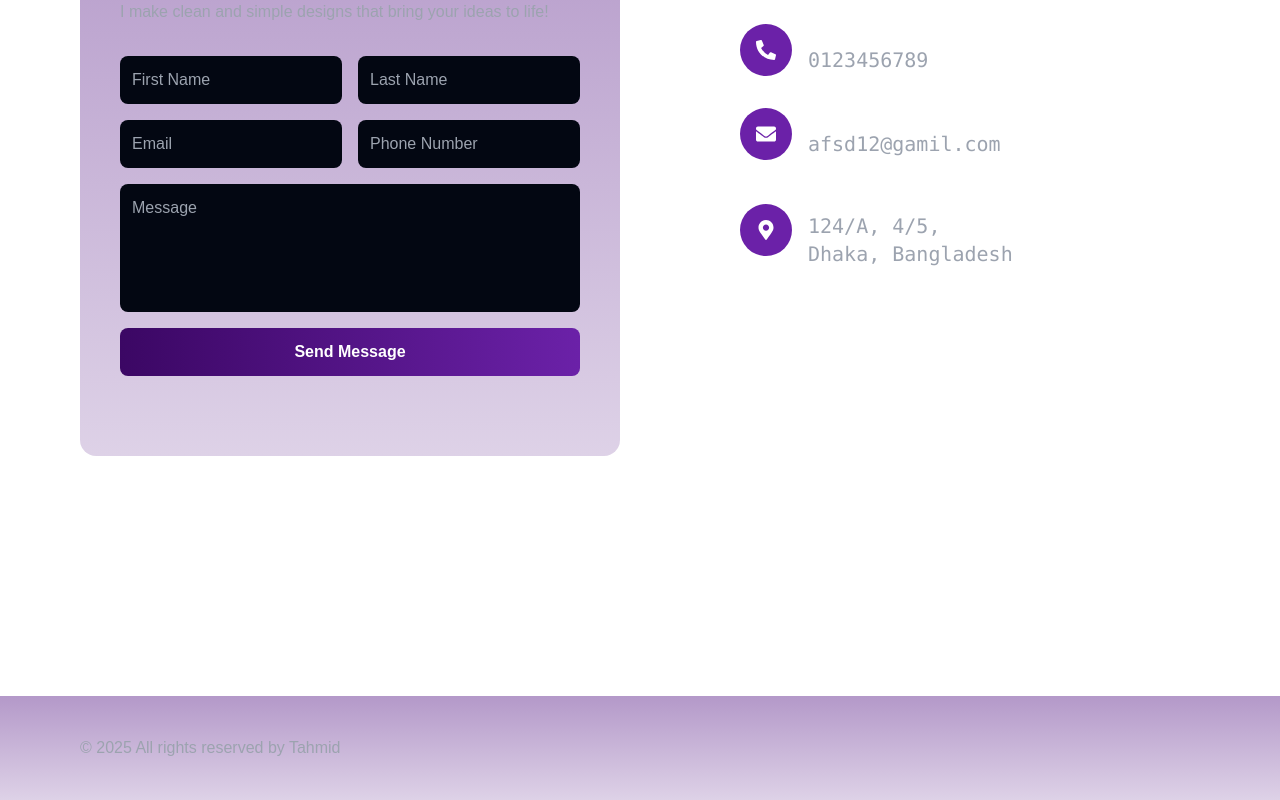
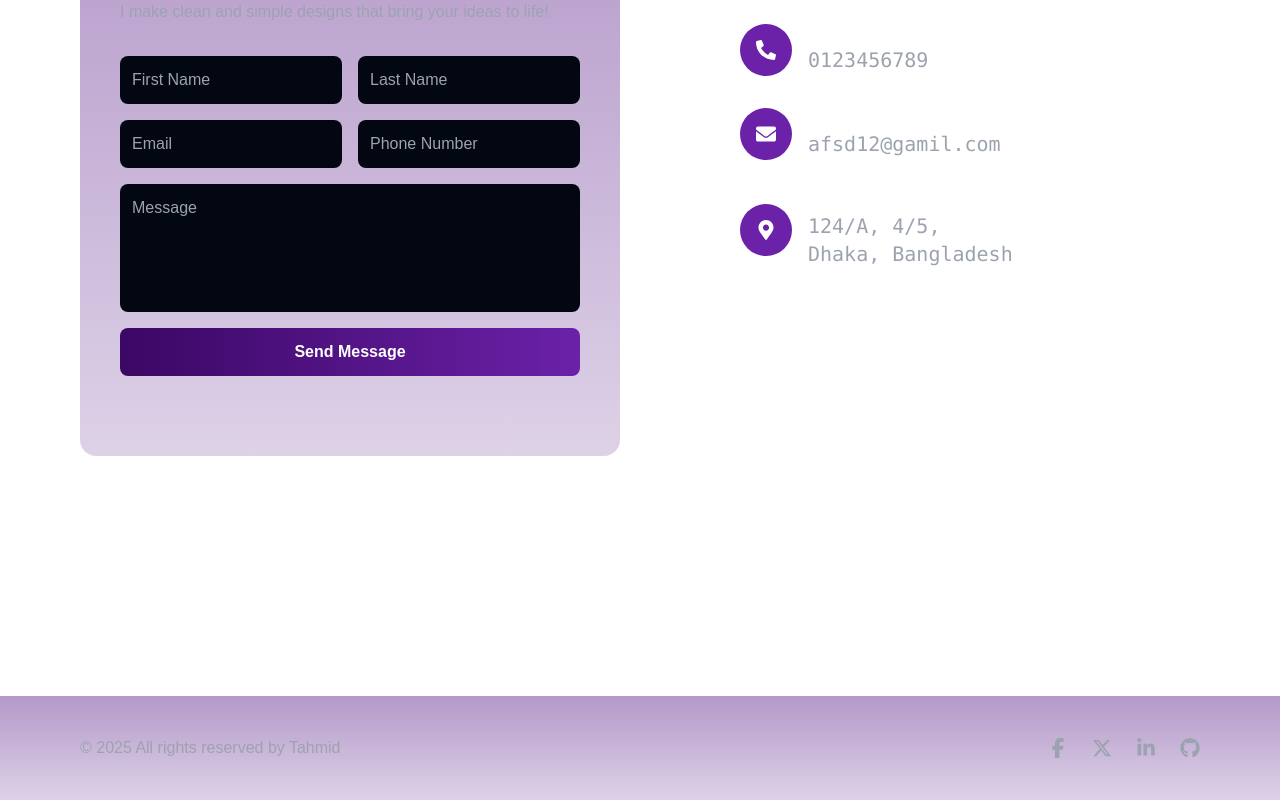
Before and after one commit to TahmidMuntaser/Personal_Portfolio_Web, a Next.js app in the folder myproject/: page /sample in a window 1280 px wide. Shown: the part 1841-2641 px from the top of the page. Built offline with nearby package versions, Linux system fonts and the light colour scheme.

Commit message:
Icon added to the footer

```diff
--- a/myproject/src/app/sample/components/ui/Footer.jsx
+++ b/myproject/src/app/sample/components/ui/Footer.jsx
@@ -1,4 +1,5 @@
 import React from "react";
+import { FaFacebookF, FaXTwitter, FaLinkedinIn, FaGithub } from 'react-icons/fa6';
 
 const Footer = () => {
     return(
@@ -6,11 +7,11 @@ const Footer = () => {
             <div className="flex flex-col md:flex-row justify-between items-center gap-6">
                 <p>© {new Date().getFullYear()} All rights reserved by Tahmid</p>
 
-                <div>
-                    <a href=""></a>
-                    <a href=""></a>
-                    <a href=""></a>
-                    <a href=""></a>
+                <div className="flex gap-6">
+                    <a href="#" ><FaFacebookF size={20} /></a>
+                    <a href="#"> <FaXTwitter size={20} /> </a>
+                    <a href="#"><FaLinkedinIn size={20} /></a>
+                    <a href="#"><FaGithub size={20} /></a>
                 </div>
             </div>
         </footer>
```
